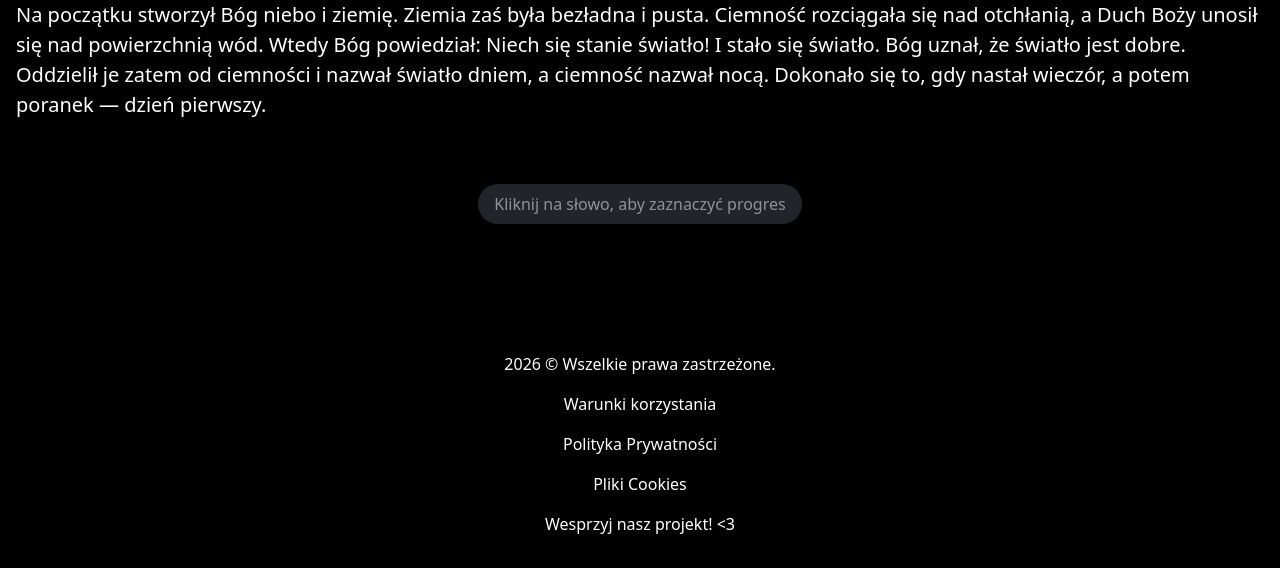
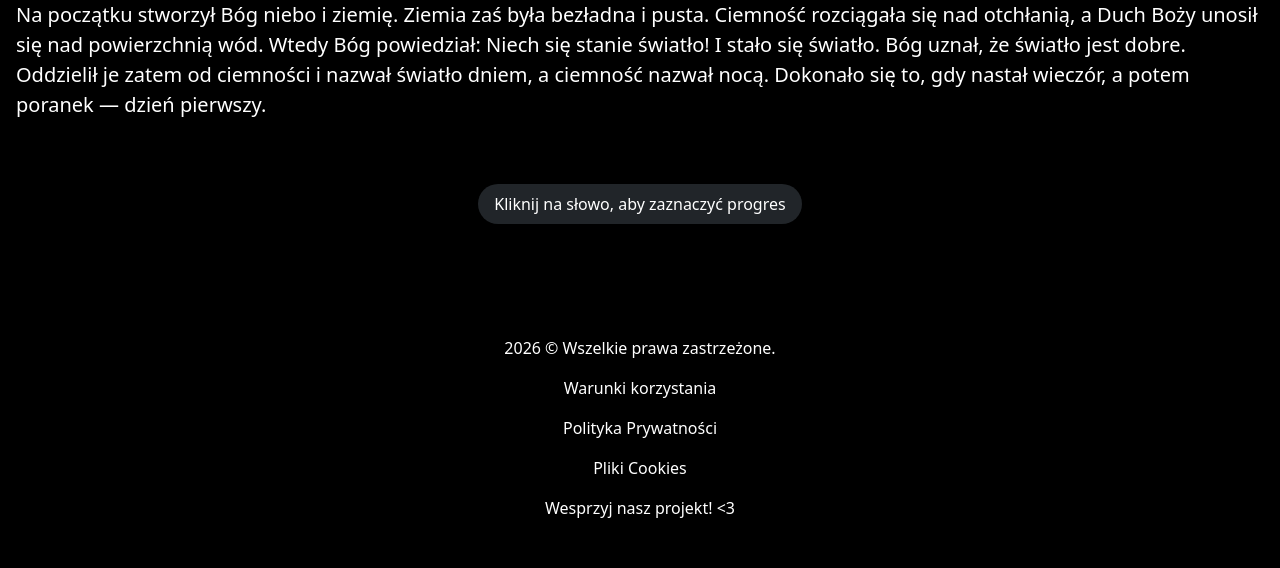
Before and after one commit to wieczorskyy/portfolio, a plain HTML site: page bible.html in a window 1280 px wide. Shown: the part 371-939 px from the top of the page. Drawn offline with nearby package versions, Linux system fonts and the light colour scheme.

Commit message:
Update bible.html

```diff
--- a/bible.html
+++ b/bible.html
@@ -55,12 +55,12 @@
             </p>
 
             <div class="sticky-bottom bg-fading d-flex p-3">
-                <div class="bg-dark text-white-50 fw-medium py-2 px-3 rounded-pill mx-auto mt-5">Kliknij na słowo, aby zaznaczyć progres</div>
+                <div class="bg-dark fw-medium py-2 px-3 rounded-pill mx-auto mt-5">Kliknij na słowo, aby zaznaczyć progres</div>
             </div>
         </div>
     </div>
 
-    <footer class="p-3 text-center">
+    <footer class="pt-0 p-3 text-center">
         <p>2026 &copy; Wszelkie prawa zastrzeżone.</p>
         <p>Warunki korzystania</p>
         <p>Polityka Prywatności</p>
```
